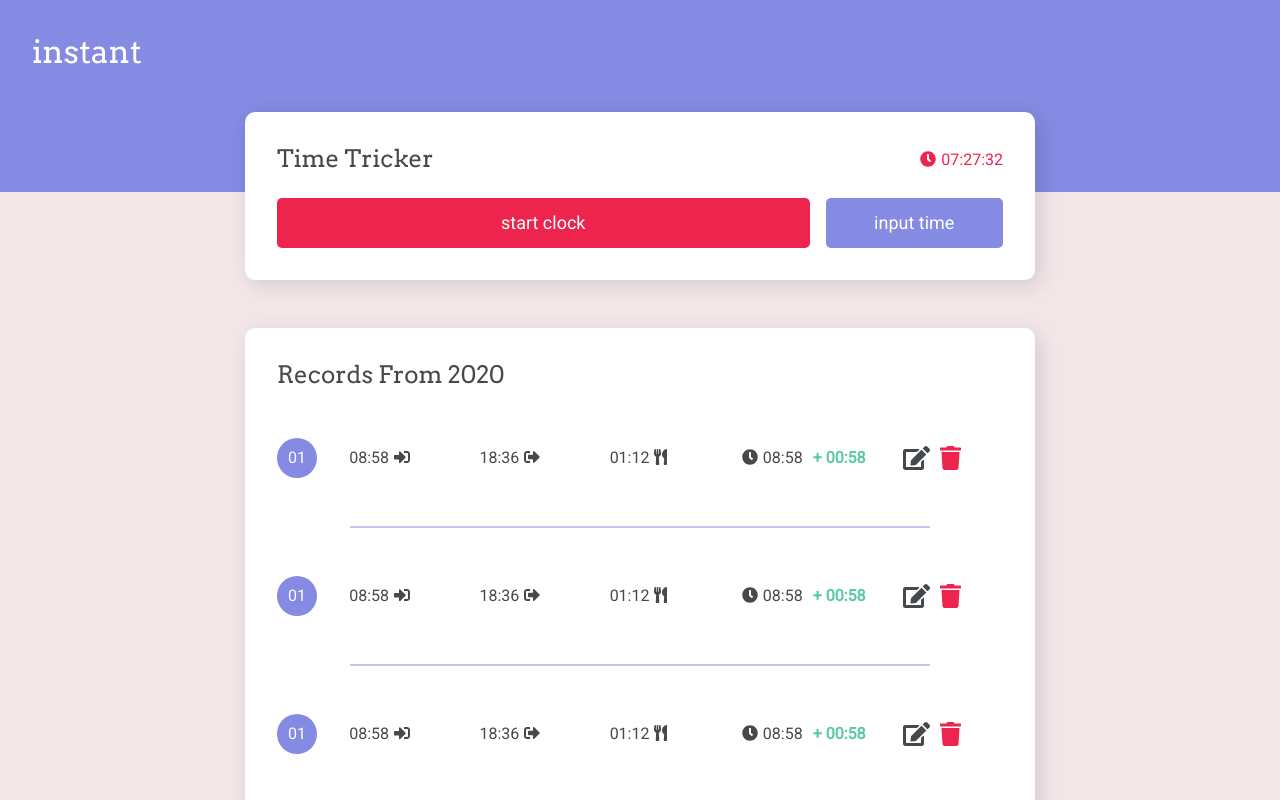
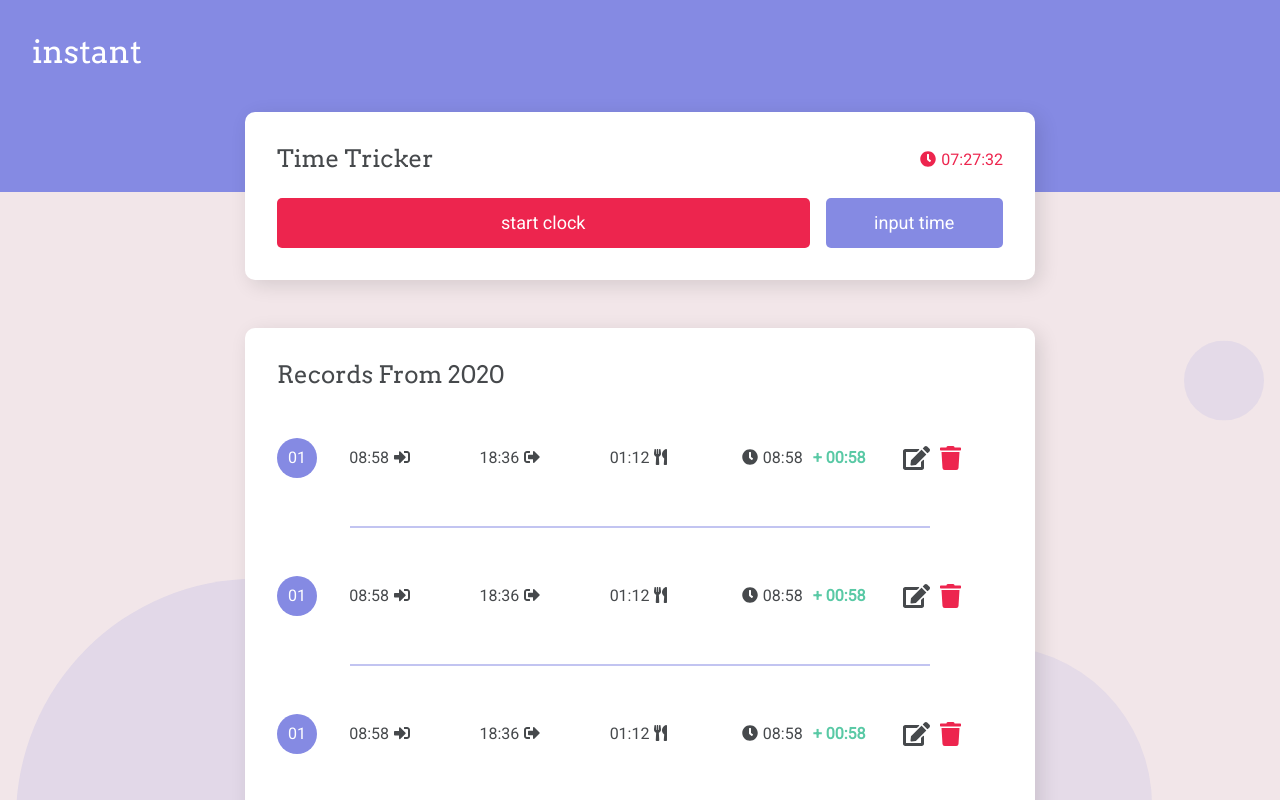
Before and after one commit to maradelynie/instant, a React (Create React App) app in the folder frontend/: page / in a window 1280 px wide. Shown: the top 800 px of the page. Built offline with nearby package versions, Linux system fonts and the light colour scheme.

Commit message:
adding Animated BG

```diff
--- /dev/null
+++ b/frontend/src/bg.scss
@@ -0,0 +1,60 @@
+@import './variables.scss';
+
+
+
+.main__animation{
+    display: flex;
+    justify-content: space-around;
+    position: fixed;
+    width: 100%;
+    height: 100%;
+}
+.bg__ball{
+    width: 30em;
+    height: 30em;
+    border-radius: 50%;
+    opacity: .2;
+    background-color: $color-principal;
+    animation: goingUp 12s linear infinite;
+}
+.bg__ball2{
+    @extend .bg__ball;
+    animation: goingUp 10s linear infinite;
+    width: 3em;
+    height: 3em;
+}
+.bg__ball3{
+    @extend .bg__ball;
+    animation: goingUp 11s linear infinite;
+    width: 12em;
+    height: 12em;
+}
+.bg__ball5{
+    @extend .bg__ball;
+    animation: goingUp 7s linear infinite;
+    width: 5em;
+    height: 5em;
+}
+.bg__ball4{
+    @extend .bg__ball;
+    animation: goingUp 15s linear infinite;
+    width: 20em;
+    height: 20em;
+}
+
+@keyframes goingUp{
+    0% {
+      transform:  translate(0%,100vh);
+      opacity: 0;
+    }
+    55% {
+      opacity: .2;
+
+
+    }
+    100% {
+      transform:  translate(0%,0vh);
+      opacity: 0;
+    }
+
+  }
--- /dev/null
+++ b/frontend/src/components/bgAnimation.js
@@ -0,0 +1,12 @@
+import React from 'react';
+
+export default function BgAnimation() {
+  return (<>
+    <div className="bg__ball">&nbsp;</div>
+    <div className="bg__ball2">&nbsp;</div>
+    <div className="bg__ball3">&nbsp;</div>
+    <div className="bg__ball4">&nbsp;</div>
+    <div className="bg__ball5">&nbsp;</div>
+    </>
+  );
+}
--- a/frontend/src/components/mainContent.js
+++ b/frontend/src/components/mainContent.js
@@ -1,11 +1,12 @@
 import React from 'react';
 import TimeTracker from './timeTracker';
 import RecordsFrom from './recordsFrom';
+import BgAnimation from './bgAnimation';
 
 export default function MainContent() {
   return (
     <main className="main__container">
-      <div className="main__animation">animation</div>
+      <div className="main__animation"><BgAnimation/></div>
       <div className="main__card"><TimeTracker/></div>
       <div className="main__card"><RecordsFrom/></div>
     </main>
--- a/frontend/src/global.scss
+++ b/frontend/src/global.scss
@@ -1,4 +1,5 @@
 @import './variables.scss';
+@import './bg.scss';
 @import url('https://fonts.googleapis.com/css2?family=Arvo&display=swap');
 @import url('https://fonts.googleapis.com/css2?family=Roboto&display=swap');
 *{
@@ -108,11 +109,7 @@ hr{
     box-shadow: 5px 5px 20px #0000001f;
 }
 
-.main__animation{
-    position: absolute;
-    bottom: 0;
-    z-index: 0;
-}
+
 // ---------------------------------------------------------------------
 .tracker__buttons{
     display: grid;
```
